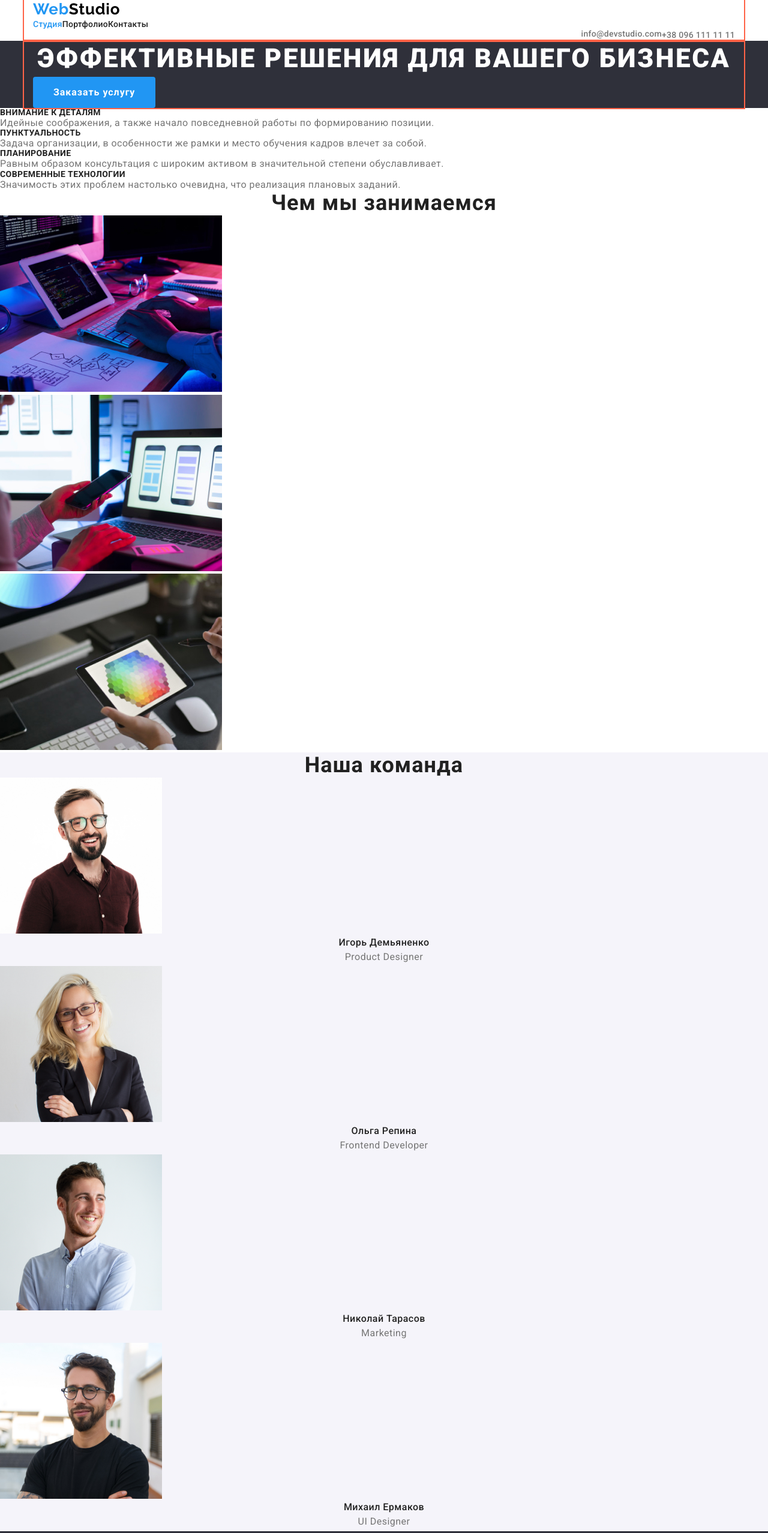
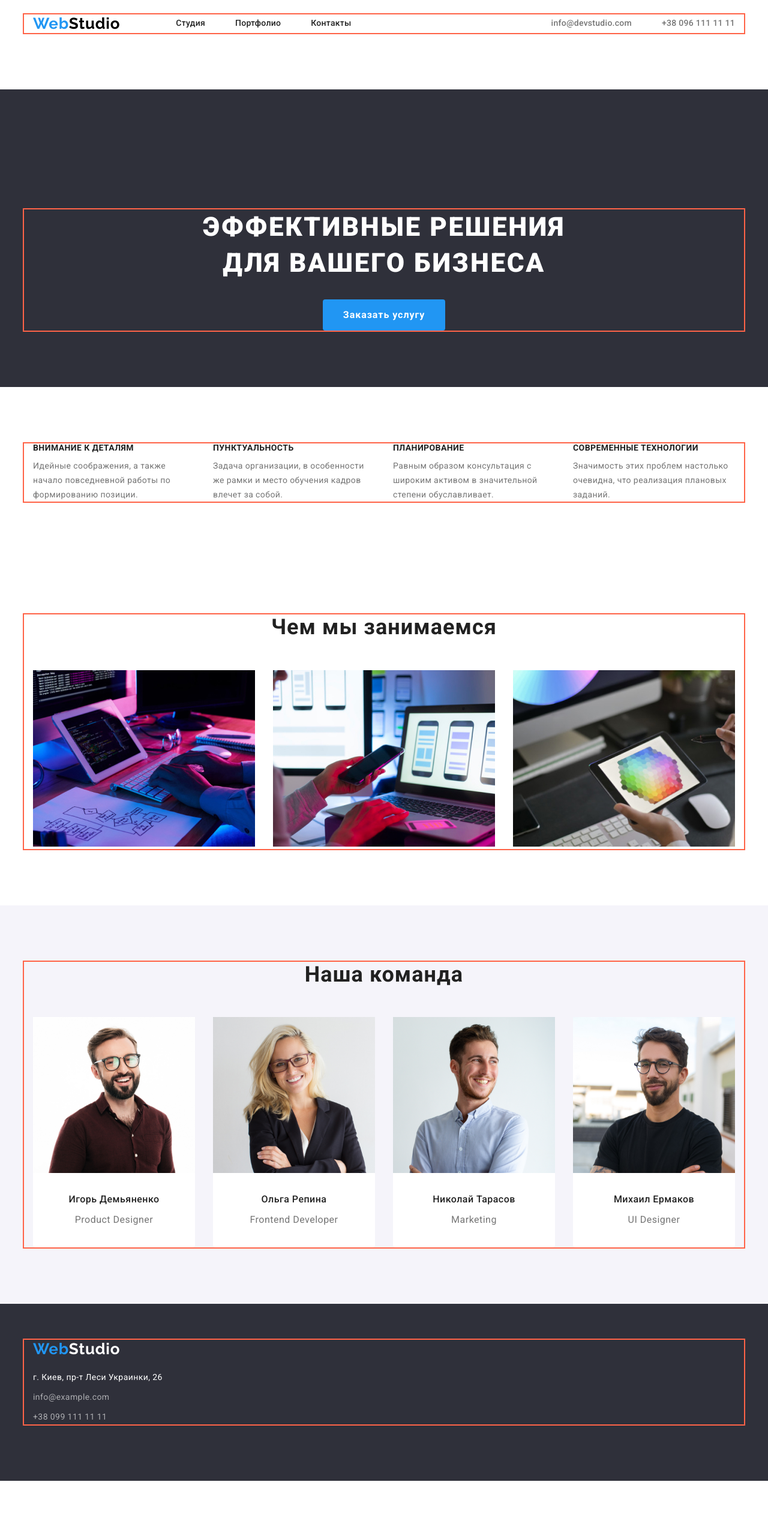
Before and after one commit to AlexMoskalyk/goit-markup-hw-03, a plain HTML site: page index.html in a window 1280 px wide. Shown: the top 2555 px of the page at 60% size. After the commit the page ends 2468 px from the top, so only its background shows below. Drawn offline with nearby package versions, Linux system fonts and the light colour scheme.

Commit message:
add styles for port+index
add flexbox

```diff
--- a/css/styles.css
+++ b/css/styles.css
@@ -37,6 +37,12 @@ ul {
   cursor: pointer;
 }
 
+/* подцветка активной страницы */
+
+.site-nav .active {
+  color: var(--accent-blue-colour);
+}
+
 /* .list {
   list-style: none;
 } */
@@ -46,6 +52,24 @@ body {
   color: var(--primary-text-colour);
   font-family: Roboto, sans-serif;
   letter-spacing: 0.03em;
+}
+
+.button {
+  display: block;
+  border-radius: 4px;
+  padding: 11px 34px;
+  min-width: 136px;
+  border: none;
+
+  /*  box-shadow: 0px 4px 4px rgba(0, 0, 0, 0.15) */
+
+  color: var(--bg-colour);
+  background-color: var(--accent-blue-colour);
+  font-weight: 700;
+  font-size: 16px;
+  line-height: 1.88;
+  letter-spacing: 0.06em;
+  text-align: center;
 }
 
 .container {
@@ -59,6 +83,19 @@ body {
 /* ----------------------------------------------------------STUDIA-------------------------------------------------------------------  */
 
 /*------------------------------------------------------------ header----------------------------------------------------------------- */
+.header {
+  padding-top: 24px;
+  padding-bottom: 24px;
+}
+.header-box {
+  display: flex;
+  align-items: center;
+  /* justify-content: space-between; */
+}
+.nav-box {
+  display: flex;
+  align-items: center;
+}
 
 .logo {
   color: var(--accent-blue-colour);
@@ -70,6 +107,7 @@ body {
   text-decoration: none;
 
   display: inline-block;
+  margin-right: 93px;
 }
 
 .accent-head {
@@ -78,6 +116,11 @@ body {
 
 .site-nav {
   display: flex;
+  align-items: center;
+}
+
+.site-nav.item:not(:last-child) {
+  margin-right: 50px;
 }
 
 .site-nav .link {
@@ -87,8 +130,6 @@ body {
   line-height: 1.14;
   letter-spacing: 0.02em;
   text-decoration: none;
-
-  margin: 0 auto;
 }
 
 .site-nav .link:hover,
@@ -98,10 +139,12 @@ body {
 
 .kontakt-nav {
   display: flex;
+  margin-left: auto;
+  align-items: center;
 }
 
-.kontakt-nav.item {
-  margin-left: auto;
+.kontakt-nav.item:not(:last-child) {
+  margin-right: 50px;
 }
 
 .kontakt-nav .link {
@@ -121,8 +164,9 @@ body {
 /*------------------------------------------------------------ hero----------------------------------------------------------------- */
 
 .hero-title {
-  margin-top: 0;
-  margin-bottom: 0;
+  margin: 0 auto;
+  max-width: 619px;
+  margin-bottom: 30px;
 
   color: var(--bg-colour);
 
@@ -136,31 +180,11 @@ body {
 
 .hero {
   background-color: var(--secondary-bg-colour);
+  padding-top: 200px;
+  padding-bottom: 210px;
 }
-/* button */
-
-.button {
-  display: inline-block;
-  border-radius: 4px;
-  padding: 11px 34px;
-  min-width: 136px;
-  border: none;
-
-  /*  box-shadow: 0px 4px 4px rgba(0, 0, 0, 0.15) */
-
-  color: var(--bg-colour);
-  background-color: var(--accent-blue-colour);
-
-  font-weight: 700;
-  font-size: 16px;
-  line-height: 1.88;
-  letter-spacing: 0.06em;
-  text-align: center;
-
-  /* ;
-   display: flex;
-  align-items: center;
-   */
+.button.hero-btn {
+  margin: 0 auto;
 }
 
 /* Стиль для заголовков секций */
@@ -170,40 +194,98 @@ body {
 }
  */
 
-/* Featuers */
+/*------------------------------------------------------------ feature----------------------------------------------------------------- */
+
+.features {
+  padding-top: 94px;
+  padding-bottom: 94px;
+}
+
+.features.list {
+  display: flex;
+  /* margin-left: -30px; */
+  padding-top: 0px;
+  padding-bottom: 0px;
+  justify-content: space-between;
+}
+
+/* .features .item {
+    flex-basis: cacl((100% / 4) - 30px);
+  margin-left: 30px;
+} */
 
 .features-list-title {
   color: var(--secondary-text-colour);
-
   font-weight: 700;
   font-size: 14px;
   line-height: 1.14;
   letter-spacing: 0.03em;
   text-transform: uppercase;
+  margin-bottom: 10px;
 }
 
-.features-list .text {
+.features .text {
   font-size: 14px;
   line-height: 1.71;
   letter-spacing: 0.03em;
+  max-width: 270px;
 }
 
-/* wha we can */
+/*------------------------------------------------------------ what-we-can----------------------------------------------------------------- */
+.what-we-can.section {
+  padding-top: 94px;
+  padding-bottom: 94px;
+}
 
 .what-we-can-title {
   color: var(--secondary-text-colour);
-
   font-weight: 700;
   font-size: 36px;
   line-height: 1.17;
   text-align: center;
   letter-spacing: 0.03em;
+
+  margin: 0 auto;
+  margin-bottom: 50px;
 }
 
-/* our team */
+.what-we-can.list {
+  display: flex;
+  /*   justify-content: space-between; */
+  margin-left: -30px;
+}
+
+.what-we-can.item {
+  flex-basis: cacl((100% / 4) - 30px);
+  margin-left: 30px;
+}
+
+/*------------------------------------------------------------ our-team----------------------------------------------------------------- */
+.section.our-team {
+  padding-top: 94px;
+  padding-bottom: 94px;
+}
 
 .our-team {
   background-color: var(--background-our-team-section);
+}
+
+.our-team.list {
+  display: flex;
+  align-items: center;
+  padding-top: 0px;
+  padding-bottom: 0px;
+  /* padding-bottom: 30px; */
+  /* justify-content: space-between; */
+}
+
+.our-team.item {
+  background-color: var(--bg-colour);
+  border-radius: 0px 0px 4px 4px;
+}
+
+.our-team.item + .item {
+  margin-left: 30px;
 }
 
 .our-team-title {
@@ -214,6 +296,8 @@ body {
   line-height: 1.17;
   text-align: center;
   letter-spacing: 0.03em;
+
+  margin-bottom: 50px;
 }
 
 .our-team .title {
@@ -224,20 +308,36 @@ body {
   line-height: 1.19;
   text-align: center;
   letter-spacing: 0.03em;
+  margin-bottom: 10px;
 }
 .our-team .text {
   font-size: 16px;
   line-height: 1.9;
   text-align: center;
   letter-spacing: 0.03em;
+  margin-bottom: 30px;
 }
 
-/* Footer */
+.our-team.img {
+  margin-bottom: 30px;
+}
+/*------------------------------------------------------------ footer----------------------------------------------------------------- */
 
 .footer {
+  padding-top: 60px;
+  padding-bottom: 60px;
   background-color: var(--secondary-bg-colour);
 }
+.logo.footer {
+  margin-bottom: 20px;
+  padding-top: 0;
+  padding-bottom: 0px;
+}
 
+.footer .list {
+  padding-top: 0;
+  padding-bottom: 0px;
+}
 .address {
   color: var(--bg-colour);
 
@@ -245,6 +345,18 @@ body {
   font-size: 14px;
   line-height: 1.71;
   letter-spacing: 0.03em;
+}
+
+.address .item {
+  margin-bottom: 9px;
+}
+
+.footer .item {
+  margin-bottom: 9px;
+}
+
+.footer .item:last-child {
+  margin-bottom: 0;
 }
 
 .address-info {
@@ -265,11 +377,20 @@ body {
   color: var(--bg-colour);
 }
 
-/* portfolio.html */
+/*------------------------------------------------------------ PORTFOLIO----------------------------------------------------------------- */
 
-/* menu-nav list */
+/*------------------------------------------------------------ menu-nav----------------------------------------------------------------- */
 
+.menu-nav {
+  display: flex;
+  justify-content: center;
+  margin-top: 94px;
+  margin-bottom: 34px;
+}
 .button.menu {
+  display: block;
+  min-width: 73px;
+
   color: var(--secondary-text-colour);
   background-color: var(--background-our-team-section);
   /* cursor: pointer; */
@@ -277,12 +398,40 @@ body {
   font-size: 16px;
   line-height: 1.63;
   letter-spacing: 0.03em;
+  text-align: center;
+  border-radius: 4px;
+}
+
+.menu-nav .item:not(:last-child) {
+  margin-right: 8px;
 }
 
 .button.menu:hover,
 .button.menu:focus {
-  color: var(--white-colour);
+  color: var(--bg-colour);
   background-color: var(--accent-blue-colour);
+}
+
+.section {
+  padding-bottom: 94px;
+}
+.examples {
+  display: flex;
+  flex-wrap: wrap;
+}
+
+.examples .item {
+  margin-right: 30px;
+  margin-bottom: 30px;
+  /*  border: 1px solid #eeeeee; */ /* не поимаю почему ломаеться когда подключаю */
+}
+
+.examples .item:nth-child(3n) {
+  margin-right: 0;
+}
+
+.examples .item:nth-last-child(-n + 3) {
+  margin-bottom: 0px;
 }
 
 .examples-list.title {
@@ -292,18 +441,15 @@ body {
   font-size: 18px;
   line-height: 2;
   letter-spacing: 0.06em;
+
+  margin-bottom: 4px;
 }
 
 .examples .text {
   color: var(--primary-text-colour);
-
   font-size: 16px;
   line-height: 1.87;
   letter-spacing: 0.03em;
+
+  margin-bottom: 20px;
 }
-
-/* подцветка активной страницы */
-
-.site-nav .active {
-  color: var(--accent-blue-colour);
-}
--- a/index.html
+++ b/index.html
@@ -12,118 +12,127 @@
 
   </head>
   <body>
-    <header>
-      <div class="container">
-        <nav>
+    <header class="section header">
+      <div class="container header-box">
+        <nav class="nav-box">
           <a href="./index.html" class="logo"> Web<span class="accent-head">Studio</span>
 
           </a>
 
           <ul class="site-nav list">
-            <li><a href="./index.html" class="link active">Студия</a></li>
-            <li><a href="./portfolio.html" class="link">Портфолио</a></li>
-            <li><a href="" class="link">Контакты</a></li>
+            <li class="site-nav item"><a href="./index.html" class="link active">Студия</a></li>
+            <li class="site-nav item"><a href="./portfolio.html" class="link">Портфолио</a></li>
+            <li class="site-nav item"><a href="" class="link">Контакты</a></li>
           </ul>
         </nav>
 
         <ul class="kontakt-nav list">
           <li class="kontakt-nav item"><a href="info@devstudio.com" class="link">info@devstudio.com</a></li>
-          <li><a href="+380991111111" class="link">+38 096 111 11 11</a></li>
+          <li class="kontakt-nav item"><a href="+380991111111" class="link">+38 096 111 11 11</a></li>
         </ul>
       </div>
     </header>
 
     <main>
-      <section class="hero">
+      <section class="section hero">
         <div class="container">
                   <h1 class="hero-title">Эффективные решения для вашего бизнеса</h1>
-                  <button type="button" class="button">Заказать услугу</button>
+                  <button type="button" class="button hero-btn">Заказать услугу</button>
         </div>
       </section>
 
-      <section class="features">
+      <section class="section features">
         <!-- <h2>Особености</h2> -->
-
+        <div class="container">
           <ul class="features list">
-          <li>
+            <li class="item">
               <h3 class="features-list-title">Внимание к деталям</h3>
               <p class="text">Идейные соображения, а также начало повседневной работы по формированию позиции.</p>
             </li>
 
-          <li>
+            <li class="item">
               <h3 class="features-list-title">Пунктуальность</h3>
               <p class="text">
                 Задача организации, в особенности же рамки и место обучения кадров влечет за собой.
               </p>
             </li>
 
-          <li>
+            <li class="item">
               <h3 class="features-list-title">Планирование</h3>
               <p class="text">
                 Равным образом консультация с широким активом в значительной степени обуславливает.
               </p>
             </li>
 
-          <li>
+            <li class="item">
               <h3 class="features-list-title">Современные технологии</h3>
               <p class="text">Значимость этих проблем настолько очевидна, что реализация плановых заданий.</p>
             </li>
           </ul>
+        </div>
+
+
       </section>
 
-      <section class="what-we-can">
+      <section class="section what-we-can">
+        <div class="container">
           <h2 class="what-we-can-title">Чем мы занимаемся</h2>
 
           <ul class="what-we-can list">
-          <li><img src="./images/box-1.jpg" alt="Картинка с примером" width="370" /></li>
-          <li><img src="./images/box-2.jpg" alt="Картинка с примером" width="370" /></li>
-          <li><img src="./images/box-3.jpg" alt="Картинка с примером" width="370" /></li>
+            <li class="what-we-can item"><img src="./images/box-1.jpg" alt="Картинка с примером" width="370" /></li>
+            <li class="what-we-can item"><img src="./images/box-2.jpg" alt="Картинка с примером" width="370" /></li>
+            <li class="what-we-can item"><img src="./images/box-3.jpg" alt="Картинка с примером" width="370" /></li>
           </ul>
+        </div>
       </section>
 
-      <section class="our-team">
+      <section class="section our-team">
+        <div class="container">
           <h2 class="our-team-title">Наша команда</h2>
 
           <ul class="our-team list">
-          <li>
-            <img src="./images/igor.jpg" alt="Фото Игоря" width="270" />
+            <li class="our-team item">
+              <img src="./images/igor.jpg" alt="Фото Игоря" width="270" class="our-team img" />
               <h3 class="title">Игорь Демьяненко</h3>
               <p class="text">Product Designer</p>
             </li>
 
-          <li>
-            <img src="./images/olga.jpg" alt="Фото Ольги" width="270" />
+            <li class="our-team item">
+              <img src="./images/olga.jpg" alt="Фото Ольги" width="270" class="our-team img" />
               <h3 class="title">Ольга Репина</h3>
               <p class="text">Frontend Developer</p>
             </li>
 
-          <li>
-            <img src="./images/nikolai.jpg" alt="Фото Николайя" width="270" />
+            <li class="our-team item">
+              <img src="./images/nikolai.jpg" alt="Фото Николайя" width="270" class="our-team img" />
               <h3 class="title">Николай Тарасов</h3>
               <p class="text">Marketing</p>
             </li>
 
-          <li>
-            <img src="./images/michael.jpg" alt="Фото Михаила" width="270" />
+            <li class="our-team item">
+              <img src="./images/michael.jpg" alt="Фото Михаила" width="270" class="our-team img" />
               <h3 class="title">Михаил Ермаков</h3>
               <p class="text">UI Designer</p>
             </li>
           </ul>
+        </div>
       </section>
     </main>
 
-    <footer class="footer">
-    <a href="./index.html" class="logo"> Web<span class="accent-footer">Studio</span>
+    <footer class="section footer">
+      <div class="container">
+    <a href="./index.html" class="logo footer"> Web<span class="accent-footer">Studio</span>
     </a>
       <address class="address">
-       <p>г. Киев, пр-т Леси Украинки, 26</p>
+       <p class="item">г. Киев, пр-т Леси Украинки, 26</p>
 
-       <ul class="list">
-         <li><a href="mailto:info@example.com" class="address-info">info@example.com</a></li>
-         <li><a href="tel:+380991111111" class="address-info">+38 099 111 11 11</a></li>
+       <ul class="footer list">
+         <li class="item"><a href="mailto:info@example.com" class="address-info">info@example.com</a></li>
+         <li class="item"><a href="tel:+380991111111" class="address-info">+38 099 111 11 11</a></li>
        </ul>
 
       </address>
+      </div>
     </footer>
   </body>
 </html>
```
Also changed, not shown: portfolio.html (+42 -32 lines). Lines whose indentation alone changed are shown as unchanged.
